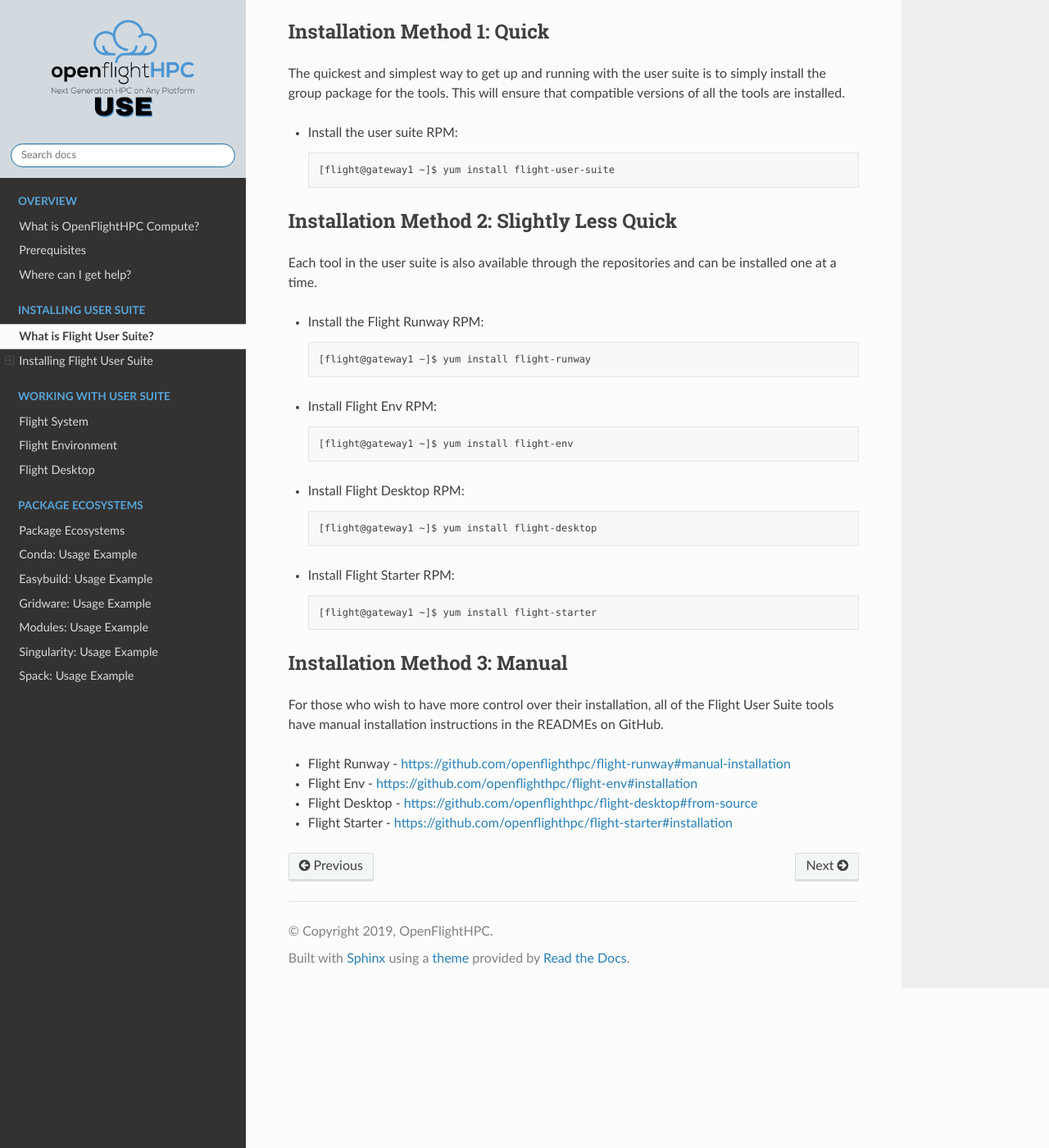
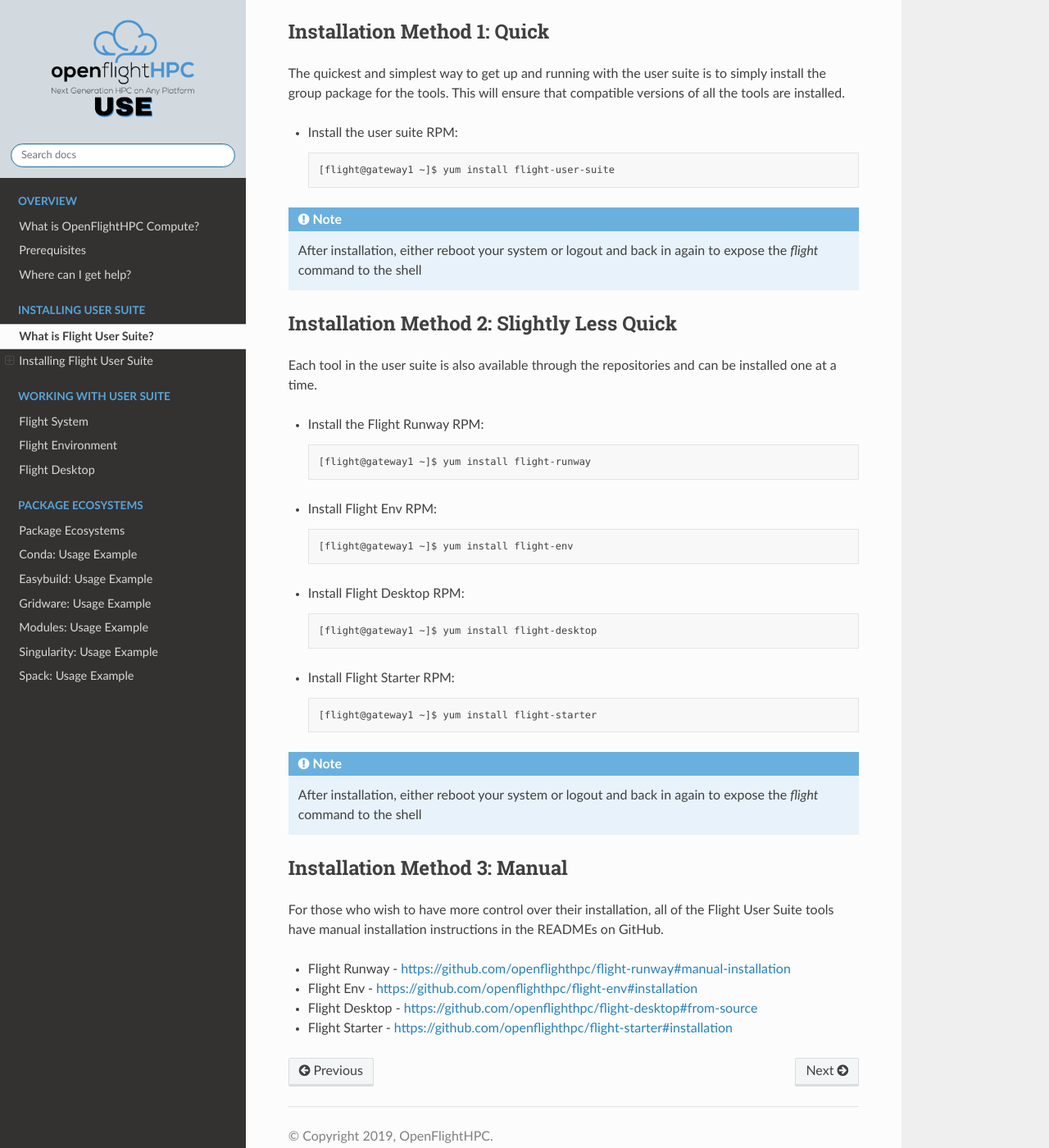
Before and after one commit to openflighthpc/use.openflighthpc.org, a Sphinx documentation site: the page built from docs/source/installing-user-suite/install.rst, in a window 1280 px wide and 1400 px high, scrolled down 1084 px. Shown: the whole window at 82% size. Built offline with Sphinx 7.4.7 and the Read the Docs theme 2.0.0, drawn with Linux system fonts in a browser that asks for light colours.

Commit message:
Add note regarding exposing flight command

```diff
--- a/docs/source/installing-user-suite/install.rst
+++ b/docs/source/installing-user-suite/install.rst
@@ -42,6 +42,8 @@
 
     [flight@gateway1 ~]$ yum install flight-user-suite
 
+.. note:: After installation, either reboot your system or logout and back in again to expose the `flight` command to the shell
+
 Installation Method 2: Slightly Less Quick
 ^^^^^^^^^^^^^^^^^^^^^^^^^^^^^^^^^^^^^^^^^^
 
@@ -63,6 +65,8 @@
 
     [flight@gateway1 ~]$ yum install flight-starter
 
+.. note:: After installation, either reboot your system or logout and back in again to expose the `flight` command to the shell
+
 Installation Method 3: Manual
 ^^^^^^^^^^^^^^^^^^^^^^^^^^^^^
 
```
